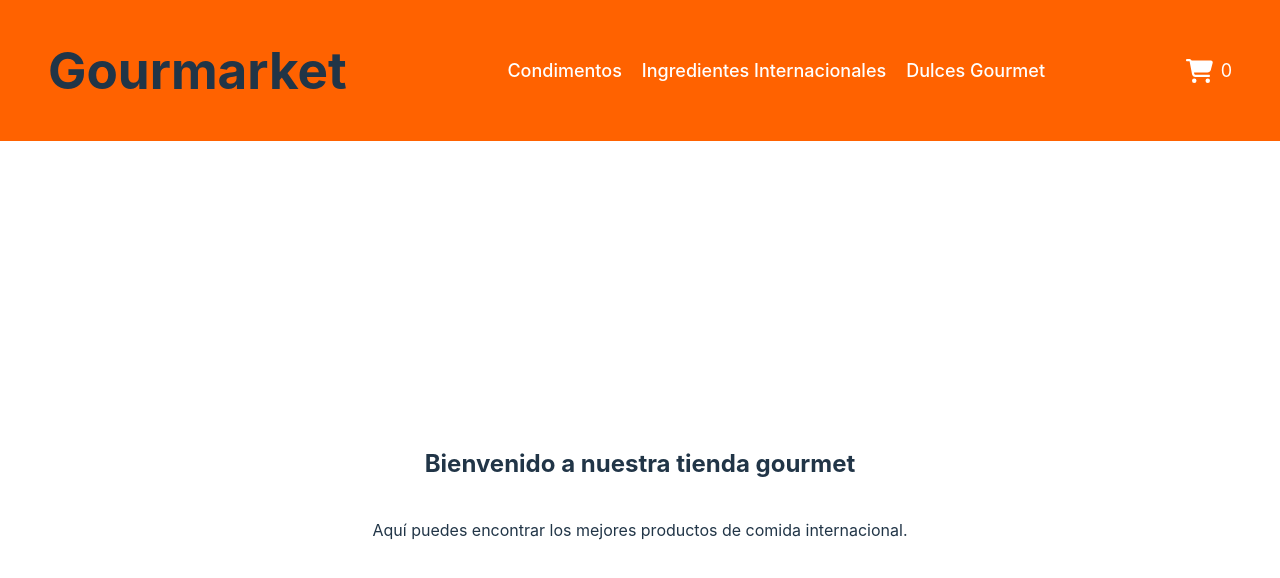
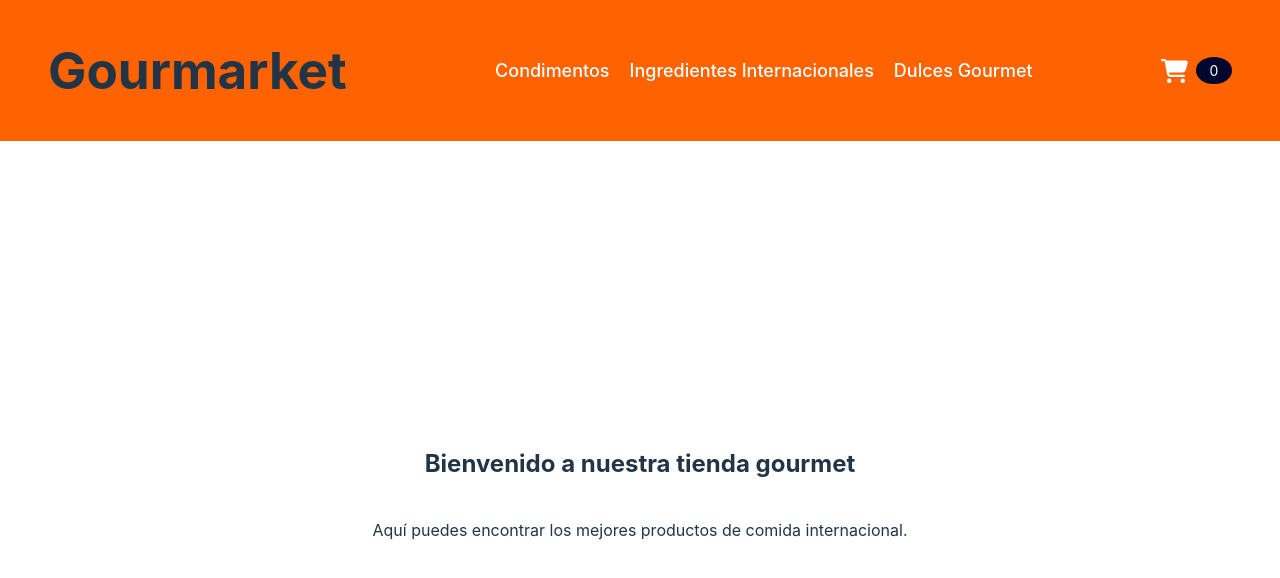
Before and after one commit to frbahamondes/react-js, a React (Vite) app: page / in a window 1280 px wide. Shown: the top 578 px of the page. Built offline with nearby package versions, Linux system fonts and the light colour scheme.

Commit message:
Agregué el carrito con los números

```diff
--- a/src/components/css/carwidget.css
+++ b/src/components/css/carwidget.css
@@ -10,5 +10,14 @@
 
 .cart-count {
     margin-left: 8px;
-    font-size: 18px;
+    font-size: 14px; /* Ajustamos el tamaño de la fuente */
+    background-color: rgb(0, 6, 45); /* Color del fondo del círculo */
+    color: white; /* Color del texto dentro del círculo */
+    border-radius: 50%; /* Hacemos que el contenedor sea circular */
+    padding: 0.2rem 0.5rem; /* Espacio dentro del círculo */
+    display: flex;
+    justify-content: center;
+    align-items: center;
+    min-width: 20px; /* Aseguramos que siempre sea un círculo */
+    height: 20px; /* Tamaño del círculo */
 }
```
